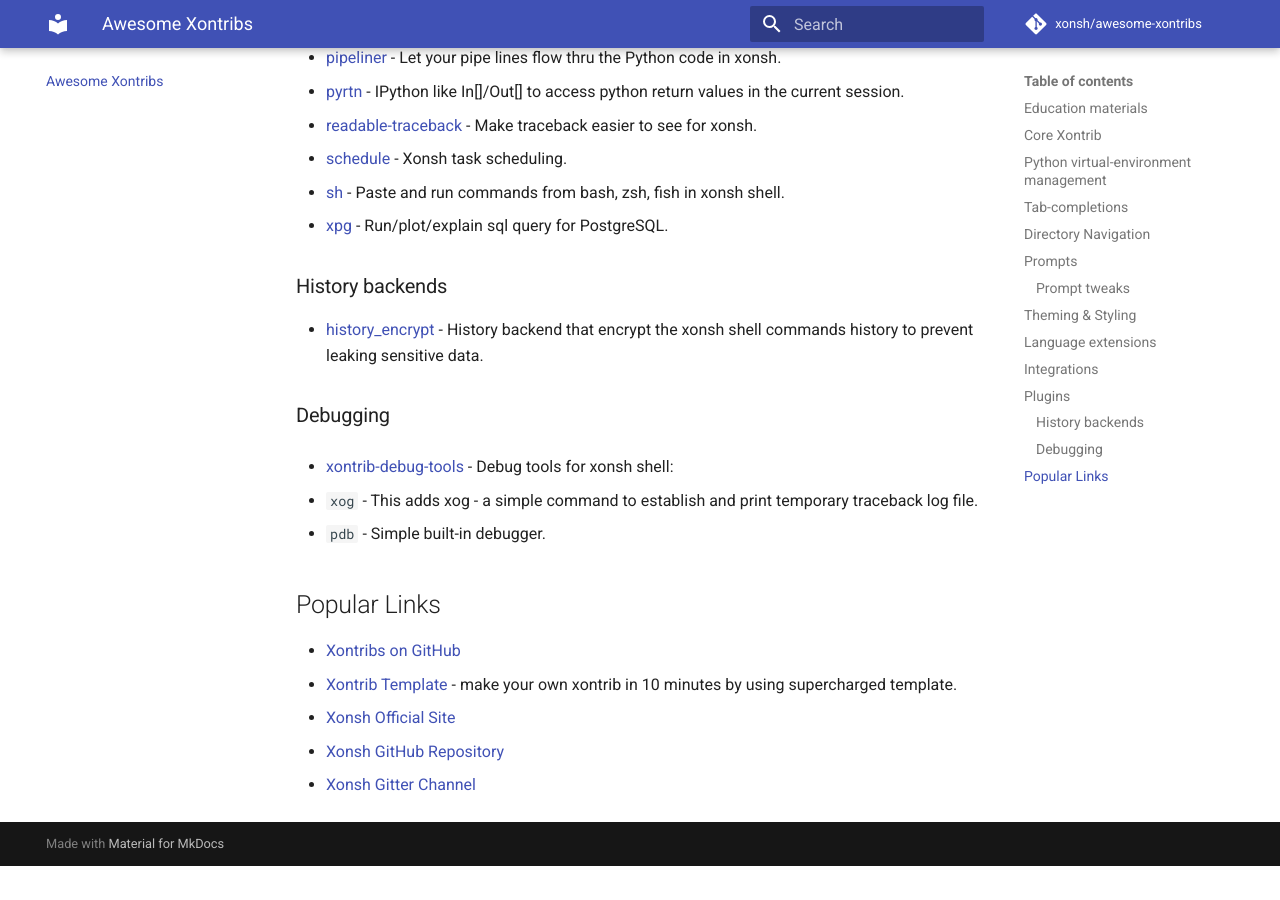
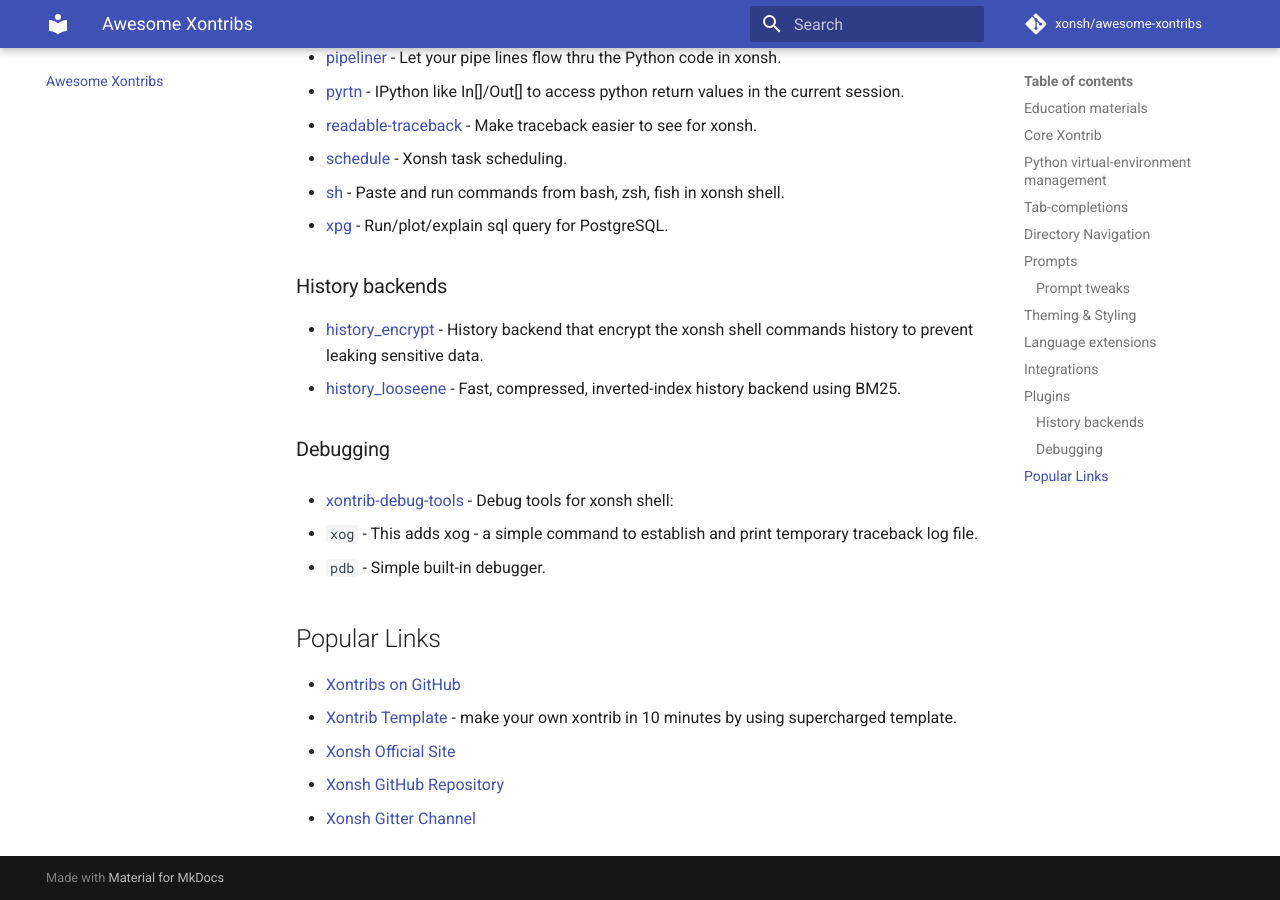
Before and after one commit to xonsh/awesome-xontribs, an MkDocs documentation site: the page built from docs/README.md, in a window 1280 px wide and 900 px high, scrolled down 4987 px. Built offline with MkDocs 1.6.1 and Material for MkDocs 9.7.7, drawn with Linux system fonts in a browser that asks for light colours; comment, search, counter and statistics services are not loaded; before the commit the page ends 5853 px from its top, so only the background shows below that.

Commit message:
Add history_looseene backend to README
docs: add xontrib-history-looseene to history backends

```diff
--- a/docs/README.md
+++ b/docs/README.md
@@ -148,6 +148,7 @@
 ### History backends
 
 - [history_encrypt](https://github.com/anki-code/xontrib-history-encrypt) - History backend that encrypt the xonsh shell commands history to prevent leaking sensitive data.
+- [history_looseene](https://github.com/Hammer2900/xontrib-history-looseene) - Fast, compressed, inverted-index history backend using BM25.
 
 ### Debugging
 
```
